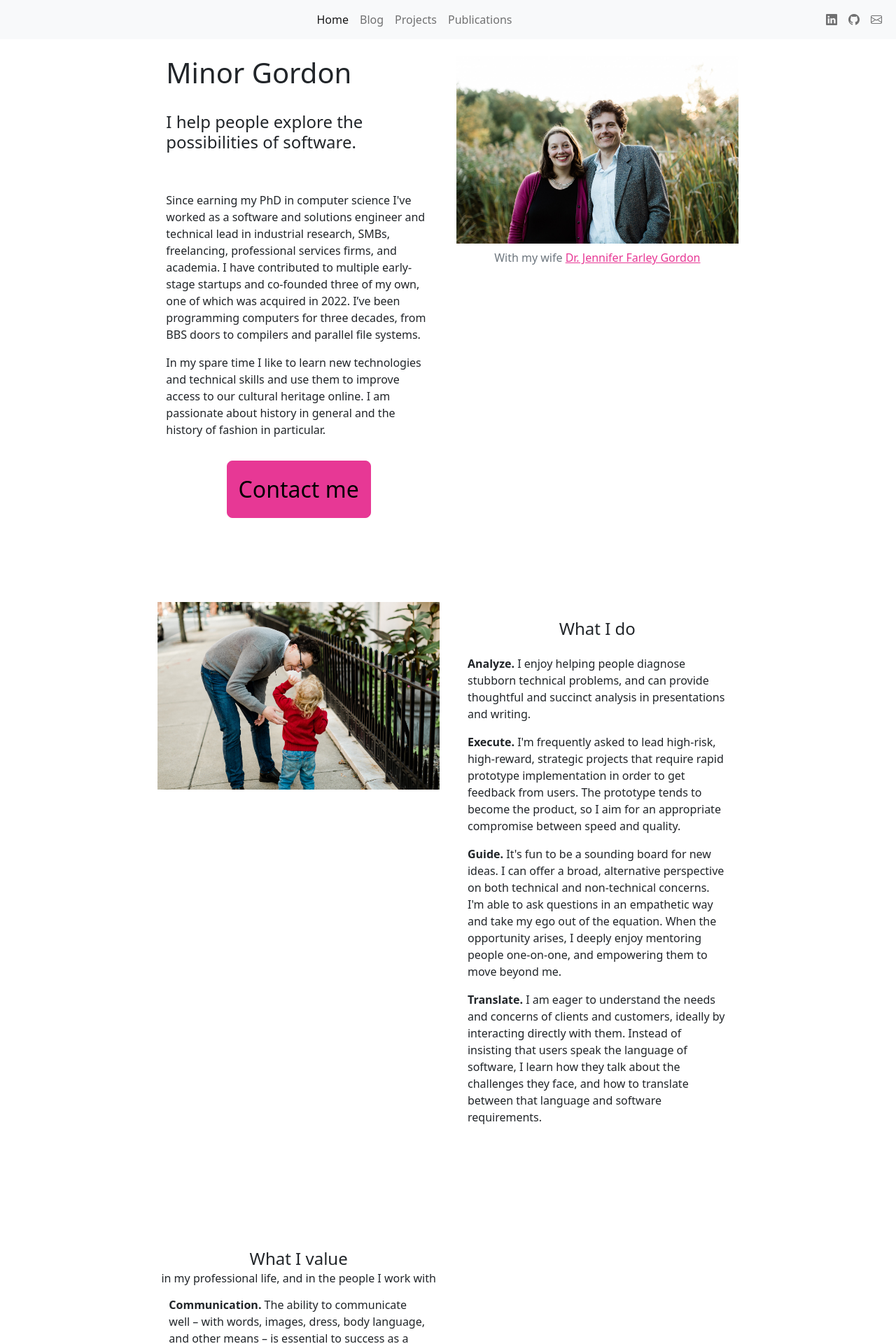
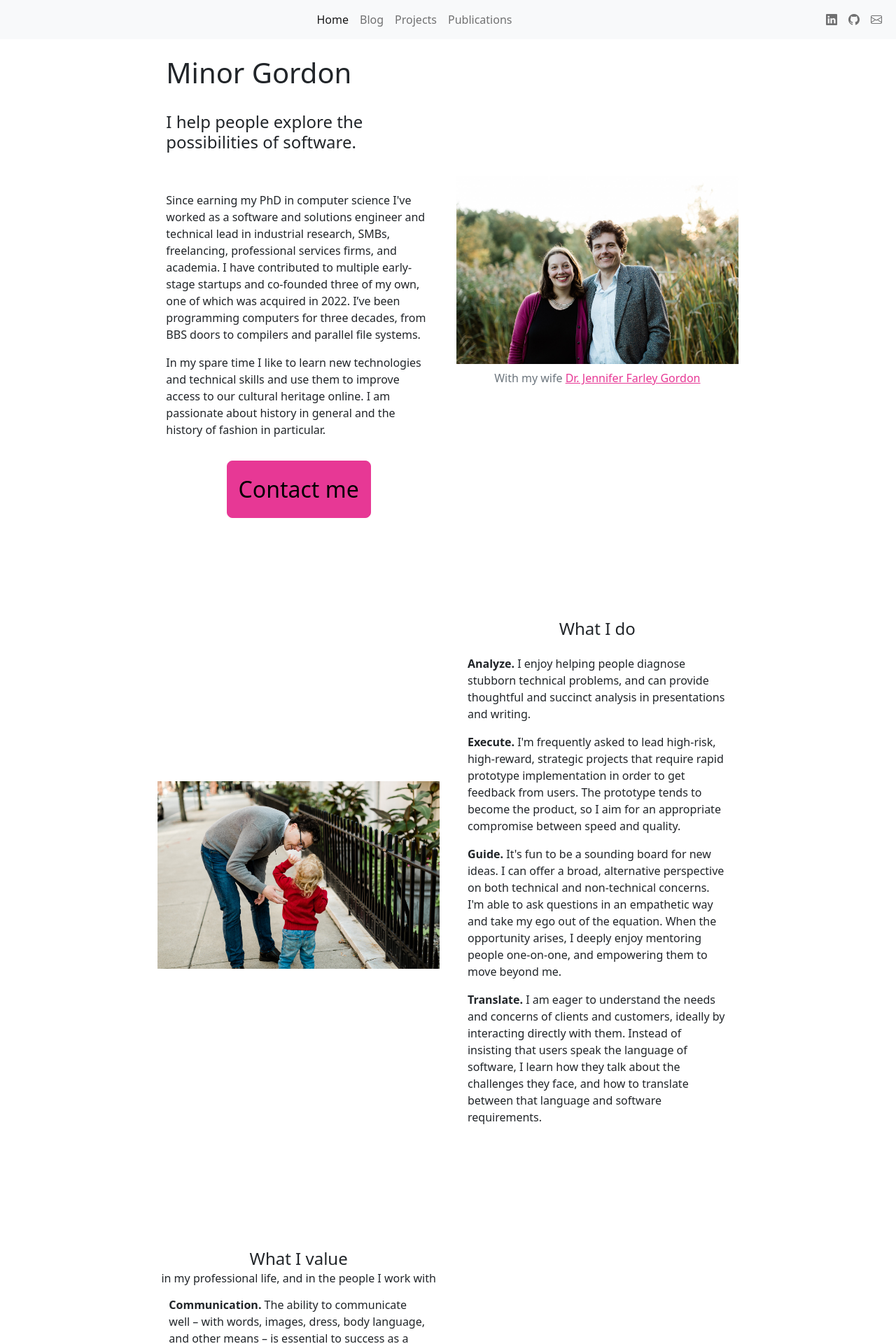
Before and after one commit to minorg/minorgordon.net, a Jekyll site: the page built from index.html, in a window 1280 px wide. Shown: the top 1920 px of the page at 70% size. Built offline with Jekyll 4.4.1, drawn with Linux system fonts in a browser that asks for light colours; nearby versions of some CDN libraries.

Commit message:
vertically center images

```diff
--- a/index.html
+++ b/index.html
@@ -35,7 +35,7 @@ title: Home
                 </div>
             </div>
         </div>
-        <div class="col-md-6 col-xs-12 text-center">
+        <div class="col-md-6 col-xs-12 d-flex flex-column justify-content-center text-center">
             <figure>
                 <img src="{{ "/img/mg4-jfg.jpg" | prepend: site.baseurl }}" style="max-width: 100%" />
                 <figcaption class="mt-2 text-secondary">With my wife <a href="https://jfgordon.net">Dr. Jennifer Farley Gordon</a></figcaption>
@@ -45,7 +45,7 @@ title: Home
     <div class="row my-4">&nbsp;</div>
     <div class="row my-4">&nbsp;</div>
     <div class="row my-4">
-        <div class="col-md-6 col-xs-12 text-center">
+        <div class="col-md-6 col-xs-12 d-flex flex-column justify-content-center text-center">
             <img src="{{ "/img/mg4-mg5.jpg" | prepend: site.baseurl }}" style="max-width: 100%" />
         </div>
         <div class="col-md-6 col-xs-12">
```
